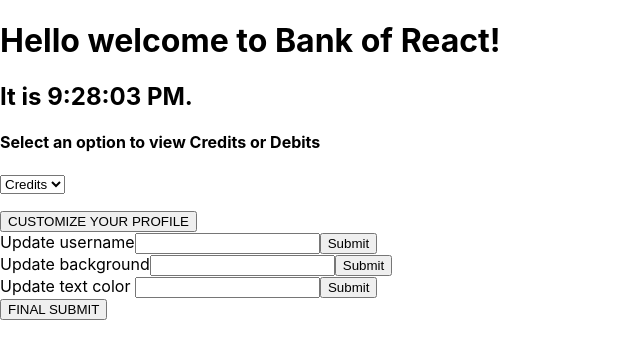
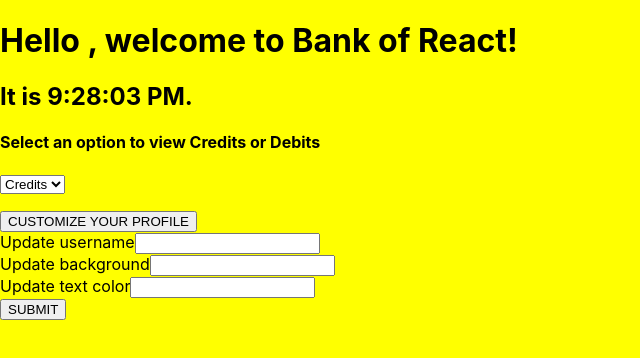
Before and after one commit to JamieS00/BankOfReact, a React (Create React App) app: page / in a window 1280 px wide. Shown: the top 358 px of the page, without its empty margins (0-640 px from the left). Built offline with nearby package versions, Linux system fonts and the light colour scheme.

Commit message:
added background color

```diff
--- a/src/components/clock.js
+++ b/src/components/clock.js
@@ -1,6 +1,7 @@
-import React from 'react';
+//import React from 'react';
 import {Component} from 'react';
 import axios from 'axios';
+import React,{useState} from 'react'
 
 
 // just class def & you shuld hve only 1 render call
@@ -12,9 +13,12 @@ class Clock extends Component {
       data: '' };
     }
 
+
+
     componentDidMount() {
       this.timerID = setInterval(
         () => this.tick(),1000 //1000 ms, which is in seconds
+
       );
     }
 
@@ -26,6 +30,11 @@ class Clock extends Component {
       this.setState({
         date: new Date()
       });
+    }
+
+
+    componentDidUpdate(){
+      document.body.style.background = "#FFFF00";
     }
 
 
@@ -64,6 +73,11 @@ class Clock extends Component {
 
 
       }
+
+
+      {/* Show form if customize button is click*/}
+      // const [show,setShow] = useState(true)
+
     }
 
 
@@ -71,8 +85,10 @@ class Clock extends Component {
     //what is actually going to print out to the screen !
     render() {
       return (
+
         <div>
-          <h1>Hello {this.state.showName && <span> {this.state.userName}</span>}  welcome to Bank of React!</h1>
+          {/* <h1 style={{color: "red"}}>Hello {this.state.showName && <span> {this.state.userName}</span>},  welcome to Bank of React!</h1> */}
+          <h1>Hello {this.state.showName && <span> {this.state.userName}</span>},  welcome to Bank of React!</h1>
           <h2>It is {this.state.date.toLocaleTimeString()}.</h2>
 
 
@@ -91,38 +107,42 @@ class Clock extends Component {
           {/* Profile button - needs to display the form (where users enters name,
           enter a hex value for background color and text color& this form should dissappear once submitted*/}
 
-          <button onClick={this.handleClick}>CUSTOMIZE YOUR PROFILE </button>
+          <button onClick={this.handleClick}>CUSTOMIZE YOUR PROFILE</button>
+          {/* <div classname ="clock">
+            {
+              show?<h5>if it works this will show</h5>:null
+            }
+            <button onClick ={() => setShow(!show)}>Toggle </button>
+          </div> */}
 
-
+          {/*Username*/}
           <div>
-            {/* Username*/}
             <form onSubmit={this.handleSubmit}>
               <label>Update username</label>
               <input type="text" name="firstName" onChange={this.displayNameHandler} value={this.state.firstName} />
-              <button type="submit" onClick={this.handleSubmit}>Submit</button>
+              {/* <button type="submit" onClick={this.handleSubmit}>Submit</button> */}
             </form>
           </div>
 
+          {/*Background color*/}
           <div>
-            {/*Background color*/}
             <form onSubmit={this.handleSubmit}>
               <label>Update background</label>
-              <input type="text" name="firstName" onChange={this.displayNameHandler} value={this.state.firstName} />
-              <button type="submit" onClick={this.handleSubmit}>Submit</button>
+              <input type="text" value={this.state.value} onChange={this.handleChange} />
             </form>
-          </div>
+         </div>
 
+          {/*Text color*/}
           <div>
-            {/*Text color*/}
             <form onSubmit={this.handleSubmit}>
-              <label>Update text color </label>
-              <input type="text" name="firstName" onChange={this.displayNameHandler} value={this.state.firstName} />
-              <button type="submit" onClick={this.handleSubmit}>Submit</button>
+              <label>Update text color</label>
+              <input type="text" value={this.state.value} onChange={this.handleChange} />
+                {/* <input type="submit" value="Submit" /> */}
             </form>
-          </div>
+         </div>
 
 
-          <button type="submit" onClick={this.handleSubmit}>FINAL SUBMIT</button>
+          <button type="submit" onClick={this.handleSubmit}>SUBMIT</button>
 
         </div>
 
```
